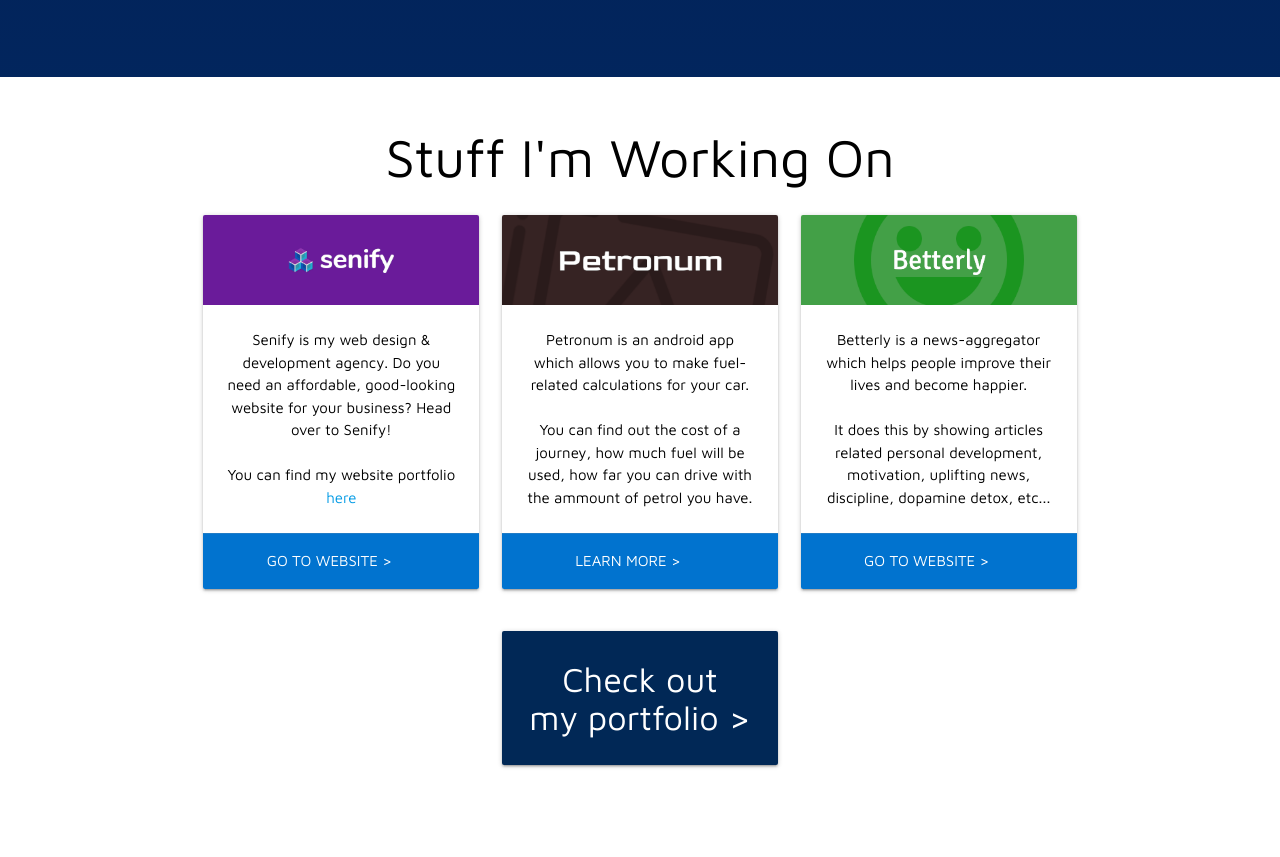
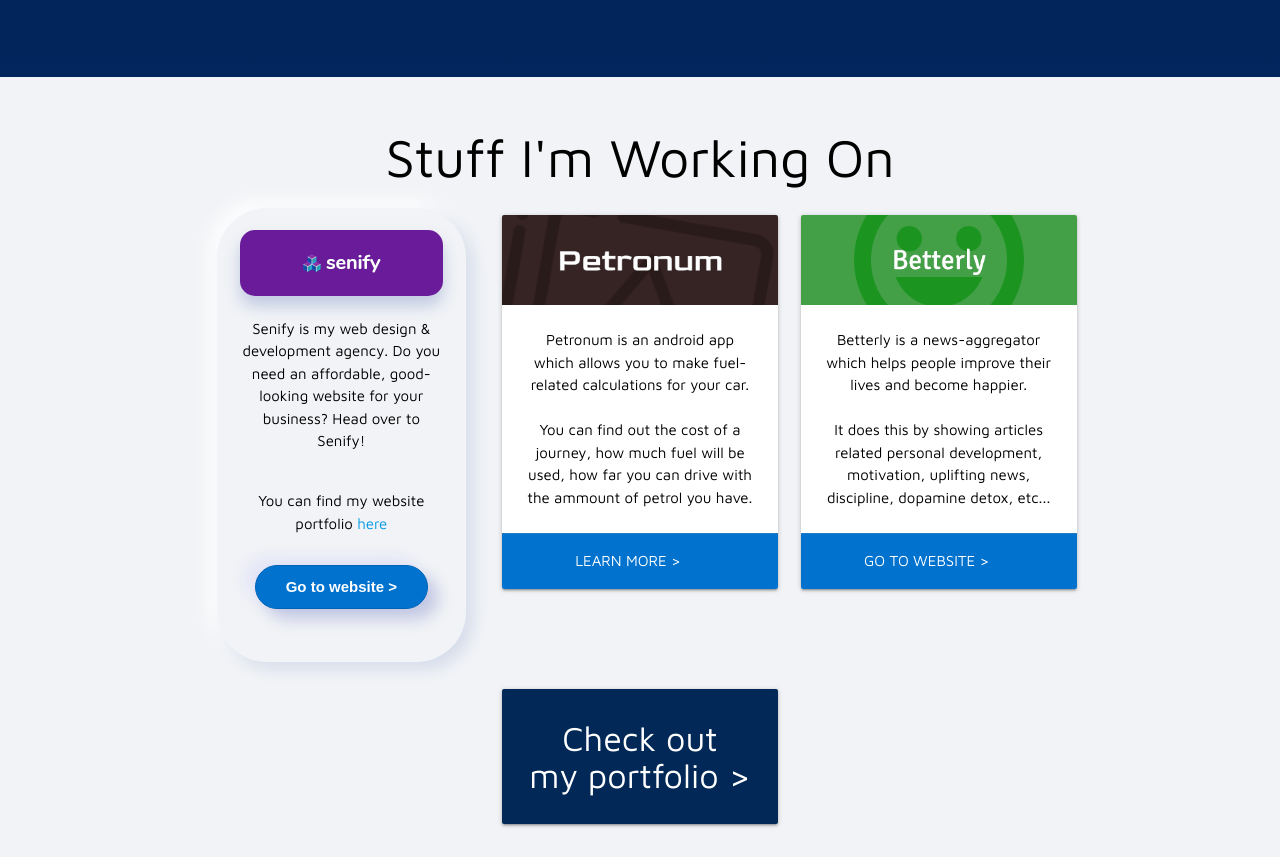
Before and after one commit to seanjl/SeanLeitch, a plain HTML site: page index.html in a window 1280 px wide. Shown: the part 706-1563 px from the top of the page. Drawn offline with nearby package versions, Linux system fonts and the light colour scheme.

Commit message:
Neumorphism1
First step in converting the UI to neumorphism

```diff
--- a/css/style.css
+++ b/css/style.css
@@ -90,6 +90,63 @@ nav {
     text-align: center;
 }
 
+.card-neumorph {
+    margin: auto;
+    height: auto;
+    width: 90%;
+    padding: 1.5em;
+    border-radius: 50px;
+    background: #f1f3f6;
+    box-shadow:
+    inset 0 0 15px rgba(55, 84, 170,0),
+    inset 0 0 20px rgba(255, 255, 255,0),
+    7px 7px 15px rgba(55, 84, 170,.15),
+    -7px -7px 20px rgba(255, 255, 255,1),
+    inset 0px 0px 4px rgba(255, 255, 255,.2);
+}
+
+.card-image-neumorph {
+    width: 100% !important;
+    border-radius: 1em;
+    box-shadow: 0px 10px 15px rgba(55, 84, 170,.25);
+}
+
+.button {
+    margin: auto;
+    margin-top: 2em;
+    margin-bottom: 2em;
+    padding: 0.8em 2em 2em 2em;
+    display: flex;
+    flex-direction: column;
+    background-color: #0173CF !important;
+    width: auto;
+    height: 33px;
+    text-decoration: none;
+    color: #fff;
+    outline: none !important;
+    border: .0625rem solid #0064b6;
+    border-radius: 25px;
+    font-weight: 700;
+    font-size: 1em;
+    font-family: 'Nunito Sans', sans-serif;
+    box-shadow: 10px 10px 15px #3748aa40, -10px -8px 15px #bfbaff40;
+    transition: 0.3s !important;
+}
+
+.button:hover {
+    background: #006ac0;
+    border: .0625rem solid #41801c00;
+    box-shadow: inset 2px 2px 5px #0f1747, inset -3px -3px 7px #001aff40;
+}
+
+.button:active {
+    outline: none !important;
+}
+
+.button:focus {
+    outline: none !important;
+}
+
 .curved-bottom {
     border-radius: 0% 0% 150% 150%/0% 0% 40% 40%;
 }
@@ -127,6 +184,10 @@ nav {
 
 .raf-white {
     background-color: white !important;
+}
+
+.raf-neum {
+    background-color: #f1f3f6 !important;
 }
 
 .bg-brown {
--- a/index.html
+++ b/index.html
@@ -75,7 +75,7 @@
         </div>
 
         <!-- Portfolio -->
-        <div class="white" id="portfolio">
+        <div class="raf-neum" id="portfolio">
             <div class="container section">
 
                 <!--   Icon Section   -->
@@ -83,18 +83,22 @@
                     <h2 class="center black-text">Stuff I'm Working On</h2>
                     <!-- Senify -->
                     <div class="col s12 m4 center">
-                        <div class="card">
-                            <div class="card-image">
-                                <img src="assets/portfolio/senify.png">
-                                <span class="card-title"></span>
+                        <div class="card-neumorph">
+                            <div class="">
+                                <img src="assets/portfolio/senify.png" class="card-image-neumorph">
                             </div>
                             <div class="card-content black-text">
                                 <p>Senify is my web design & development agency. Do you need an affordable, good-looking website for your business? Head over to Senify!</p>
                                 <p><br>You can find my website portfolio <a href="http://seanjl.github.io/Senify#portfolio">here</a></p>
                             </div>
-                            <div class="card-action raf-nblue">
-                                <a href="http://seanjl.github.io/Senify" class="white-text center">Go to website ></a>
-                            </div>
+
+                            <a href="http://seanjl.github.io/Senify" class="white-text center">
+                                <button class="button">
+                                        Go to website >
+                                </button>
+                            </a>
+
+
                         </div>
                     </div>
 
```
